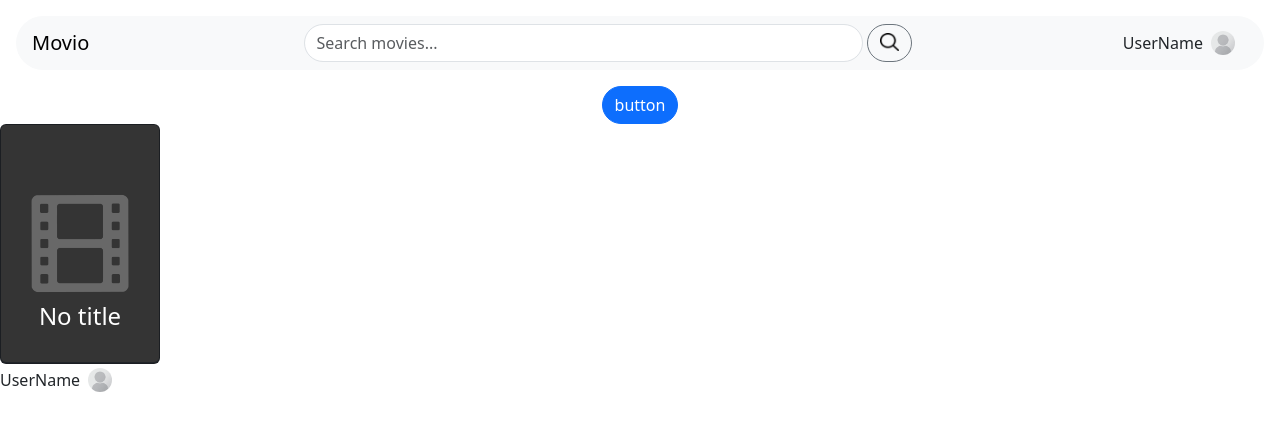
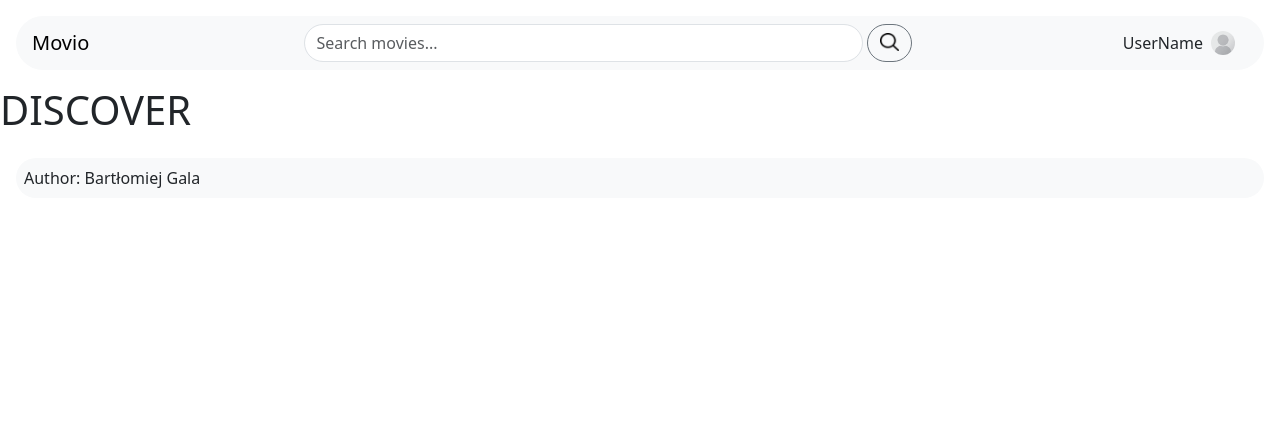
Before and after one commit to GAL-son/AT-React-Project-2023, a React (Create React App) app: page / in a window 1280 px wide. Shown: the top 430 px of the page. Built offline with nearby package versions, Linux system fonts and the light colour scheme.

Commit message:
Some pages

```diff
--- a/src/App.js
+++ b/src/App.js
@@ -1,16 +1,12 @@
 import './App.css';
 
 import Button from './components/Button';
-import MovieCard from './components/MovieCard'
-import Navigation from './components/Navigation';
-import ProfileBubble from './components/ProfileBubble';
+import MovieList from './components/MovieList';
 
 function App() {
   return (
     <div className="App">
-      <Button className="btn-primary" title="button" onClick={()=>{alert("LMAO")}}/>
-      <MovieCard/>
-      <ProfileBubble/>
+      <MovieList/>
     </div>
   );
 }
--- /dev/null
+++ b/src/components/Footer.jsx
@@ -0,0 +1,11 @@
+
+
+const Footer = () => {
+    return(
+        <div className="bg-body-tertiary rounded-pill p-2 m-3 justify-content-center">
+            <div>Author: Bartłomiej Gala</div>
+        </div>
+    )
+}
+
+export default Footer;
--- a/src/components/MovieCard.jsx
+++ b/src/components/MovieCard.jsx
@@ -1,5 +1,10 @@
+import noCover from "../assets/movieNoCover.png"
+import cardStyle from '../css/movieCard.css'
+
 import { Link } from "react-router-dom/cjs/react-router-dom";
-import noCover from "../assets/movieNoCover.png"
+
+
+
 
 const MovieCard = (params) => {
 
@@ -22,13 +27,12 @@ const MovieCard = (params) => {
 
     return (
         //<Link to={""}>
-            <div className="card text-bg-dark rounded-lg" style={styles}>
+            <div className="card text-bg-dark rounded-lg m-2 border-0" style={styles}>
                 <img src={getCover()} className="card-img"></img>
-                <div className="card-img-overlay d-flex flex-column justify-content-end">
-                    <div>
+                <div className="card-img-overlay d-flex flex-column justify-content-end gradient-bg">
+                    <div className="">
                         <h4>{getTitle()}</h4>
                         <p>{getDescription()}</p>
-
                     </div>
 
                 </div>
--- a/src/components/MovieList.jsx
+++ b/src/components/MovieList.jsx
@@ -1,9 +1,53 @@
-
+import MovieCard from './MovieCard';
 
 const MovieList = (params) => {
+    const moviesTest = [
+        {
+            title: "LMAO",
+            desc: "LMAO2"
+        },
+        {
+            title: "XDDDDD",
+            desc: "NAJLEPSZY"
+        },
+        {
+            title: "LMAO",
+            desc: "LMAO2"
+        },
+        {
+            title: "XDDDDD",
+            desc: "NAJLEPSZY"
+        },
+        {
+            title: "LMAO",
+            desc: "LMAO2"
+        },
+        {
+            title: "XDDDDD",
+            desc: "NAJLEPSZY"
+        },
+        {
+            title: "LMAO",
+            desc: "LMAO2"
+        },
+        {
+            title: "XDDDDD",
+            desc: "NAJLEPSZY"
+        },
+        {
+            title: "LMAO",
+            desc: "LMAO2"
+        },
+        {
+            title: "XDDDDD",
+            desc: "NAJLEPSZY"
+        }
+    ];
 
     return(
-        {params.movieList.map()}
+        <div className="d-flex flex-row flex-wrap justify-content-center">
+            {moviesTest.map((movie) => <MovieCard title={movie.title} description={movie.desc}/>)}
+        </div>
     )
 }
 
--- /dev/null
+++ b/src/css/movieCard.css
@@ -0,0 +1,9 @@
+.gradient-bg {
+    transition-duration: 1000ms;
+    background-image: linear-gradient(rgba(255, 255, 255, 0), rgba(0, 0, 0, 0.468));
+}
+
+.gradient-bg:hover {
+
+    background-image: linear-gradient(rgba(255, 255, 255, 0), rgba(0, 0, 0, 0.829));
+}
--- a/src/index.js
+++ b/src/index.js
@@ -10,14 +10,18 @@ import 'bootstrap/dist/js/bootstrap'
 import { BrowserRouter, Route, Routes } from 'react-router-dom';
 import Navigation from './components/Navigation';
 
+import Layout from './pages/Layout';
+import Discover from './pages/discover';
+
 const root = ReactDOM.createRoot(document.getElementById('root'));
 root.render(
   <React.StrictMode>
-    <Navigation/>
     <BrowserRouter>
       <Routes>
-
-        <Route path="/" element={<App/>}/>
+        <Route path="/" element={<Layout/>}>
+          <Route index element={<Discover/>}/>
+          <Route path='movies' element={<App/>}/>
+        </Route>
       </Routes>
     </BrowserRouter>
   </React.StrictMode>
--- /dev/null
+++ b/src/pages/Layout.jsx
@@ -0,0 +1,16 @@
+import { Outlet, Link } from "react-router-dom";
+
+import Navigation from "../components/Navigation";
+import Footer from "../components/Footer";
+
+const Layout = () => {
+  return (
+    <div className="d-flex flex-column justify-content"j>
+      <Navigation/>
+      <Outlet className="flex-grow-1"/>
+      <Footer/>
+    </div>
+  )
+};
+
+export default Layout;
--- /dev/null
+++ b/src/pages/discover.jsx
@@ -0,0 +1,10 @@
+
+
+const Discover = () => {
+    return(
+        <>
+            <h1>DISCOVER</h1>
+        </>
+    )
+}
+export default Discover;
```
Also changed, not shown: src/assets/movieNoCover.png.
